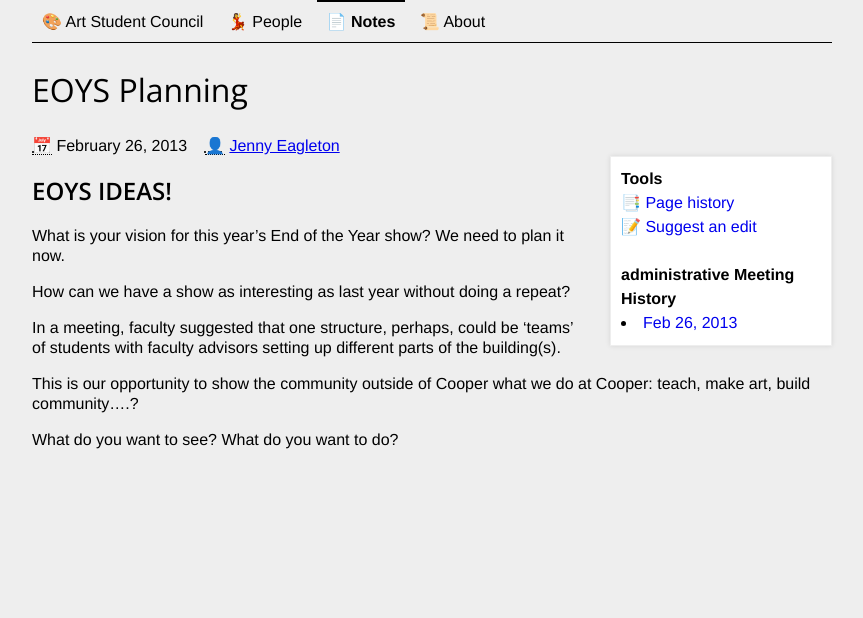
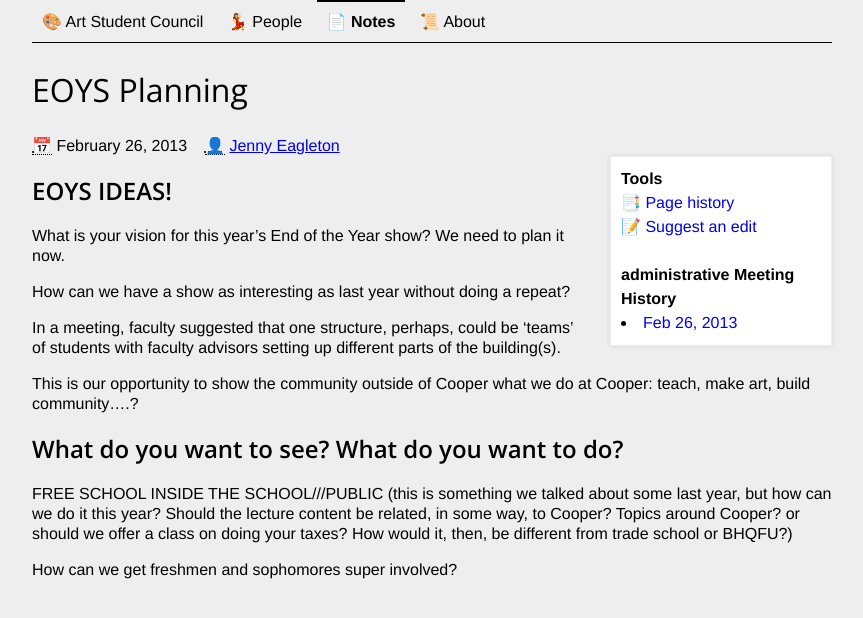
Before and after one commit to CooperASC/cooperasc.github.com, a Jekyll site: the page built from _posts/notes/2013-02-26-eoys.md, in a window 1280 px wide. Shown: the top 618 px of the page, without its empty margins (208-1071 px from the left). Built offline with Jekyll 4.4.1, drawn with Linux system fonts in a browser that asks for light colours.

Commit message:
Updated added questions/ ideas

```diff
--- a/_posts/notes/2013-02-26-eoys.md
+++ b/_posts/notes/2013-02-26-eoys.md
@@ -19,3 +19,9 @@ In a meeting, faculty suggested that one structure, perhaps, could be 'teams' of
 This is our opportunity to show the community outside of Cooper what we do at Cooper: teach, make art, build community....?
 
 What do you want to see? What do you want to do?
+---------------------------------------------
+
+FREE SCHOOL INSIDE THE SCHOOL///PUBLIC
+(this is something we talked about some last year, but how can we do it this year? Should the lecture content be related, in some way, to Cooper? Topics around Cooper? or should we offer a class on doing your taxes? How would it, then, be different from trade school or BHQFU?)
+
+How can we get freshmen and sophomores super involved?
```
